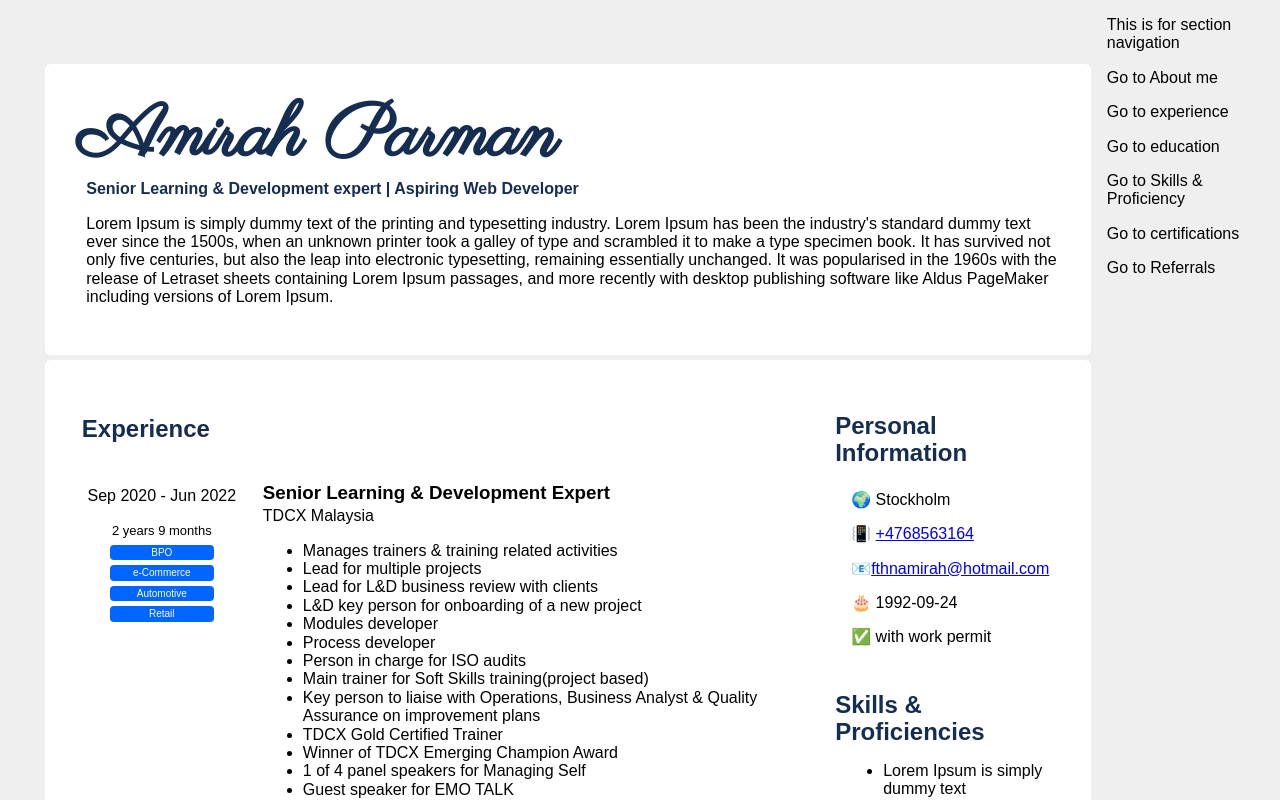
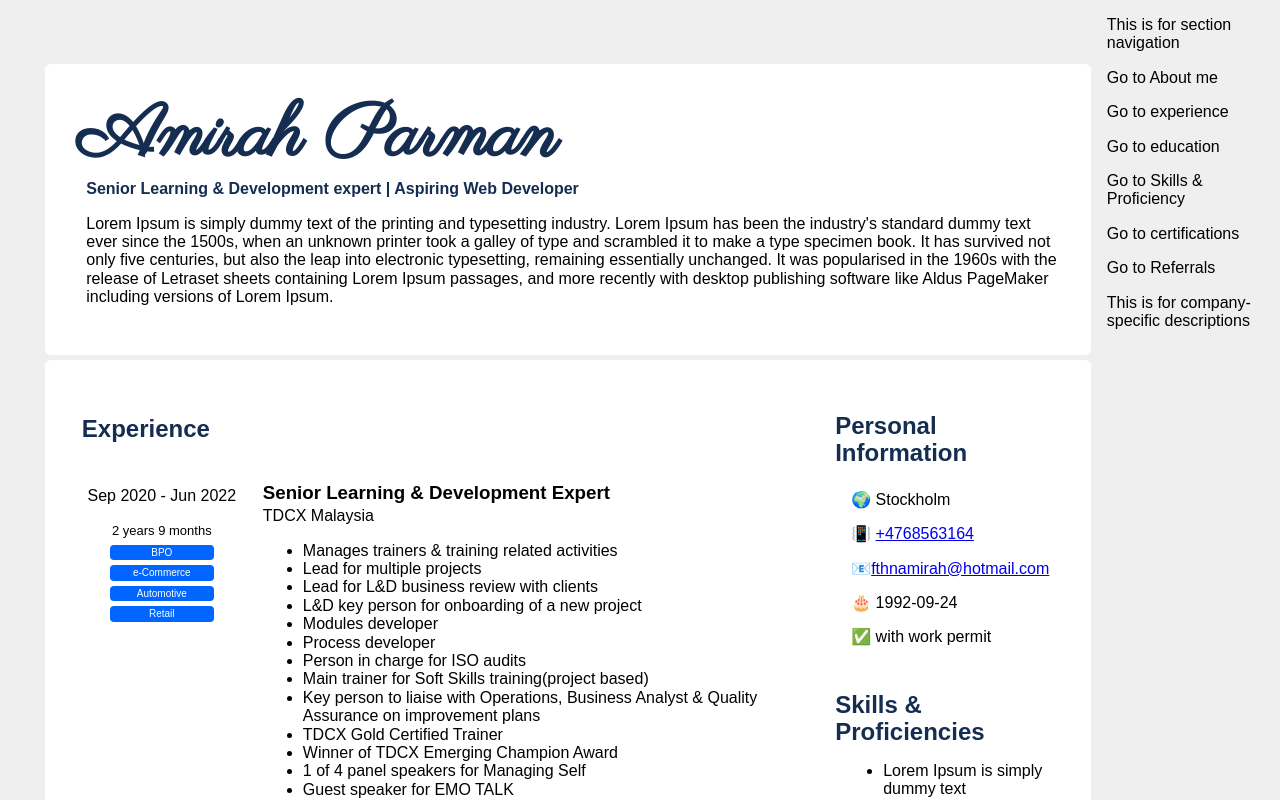
Before and after one commit to AmirahParman/AmirahParman.github.io, an Angular app: page / in a window 1280 px wide. Shown: the top 800 px of the page. Built offline with nearby package versions, Linux system fonts and the light colour scheme; a web font is replaced by a local one.

Commit message:
added tab reminder to include company-specific description

```diff
--- a/src/app/app.component.html
+++ b/src/app/app.component.html
@@ -43,5 +43,6 @@
         <p>Go to Skills & Proficiency</p>
         <p>Go to certifications</p>
         <p>Go to Referrals</p>
+        <p>This is for company-specific descriptions</p>
     </div>
 </div>
```
